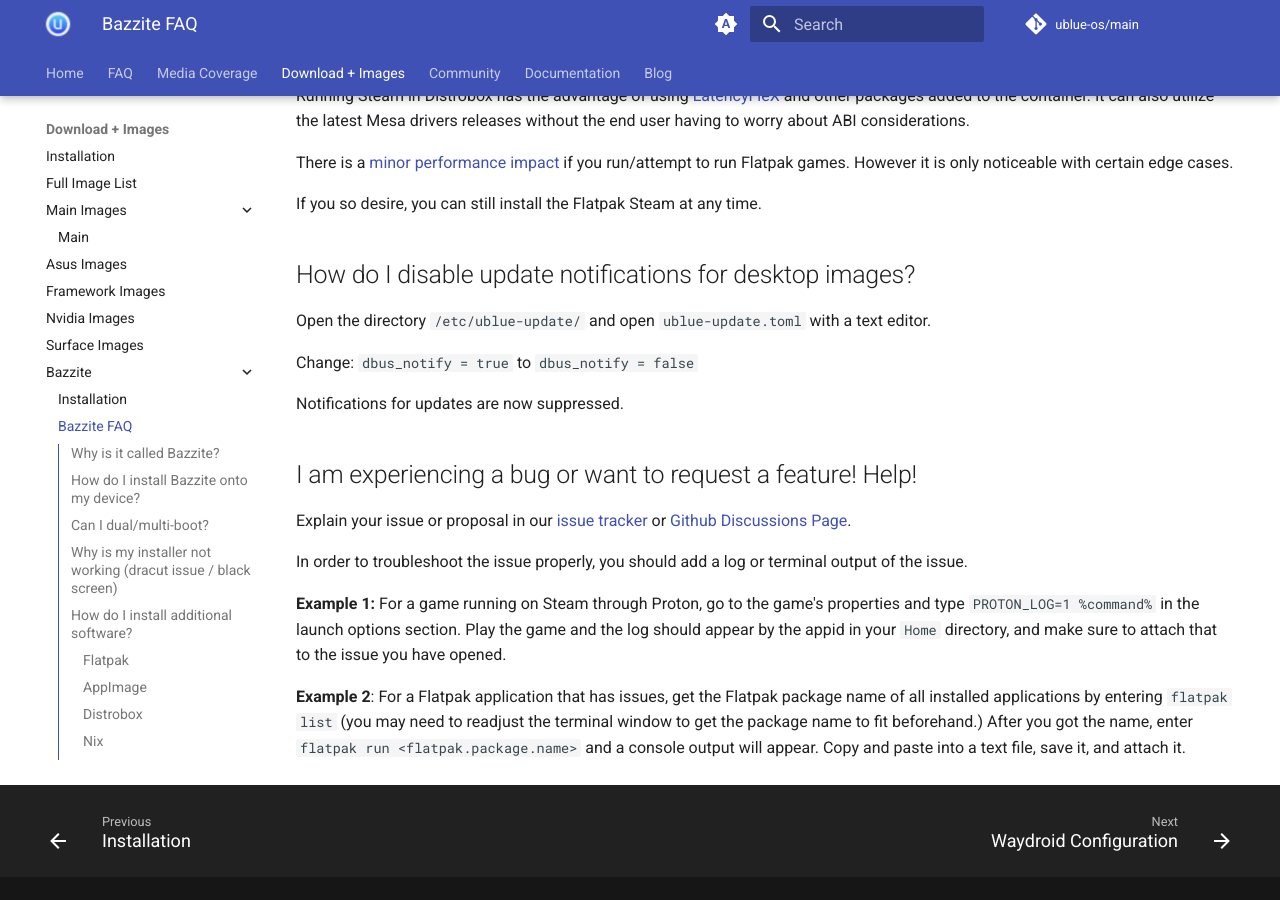
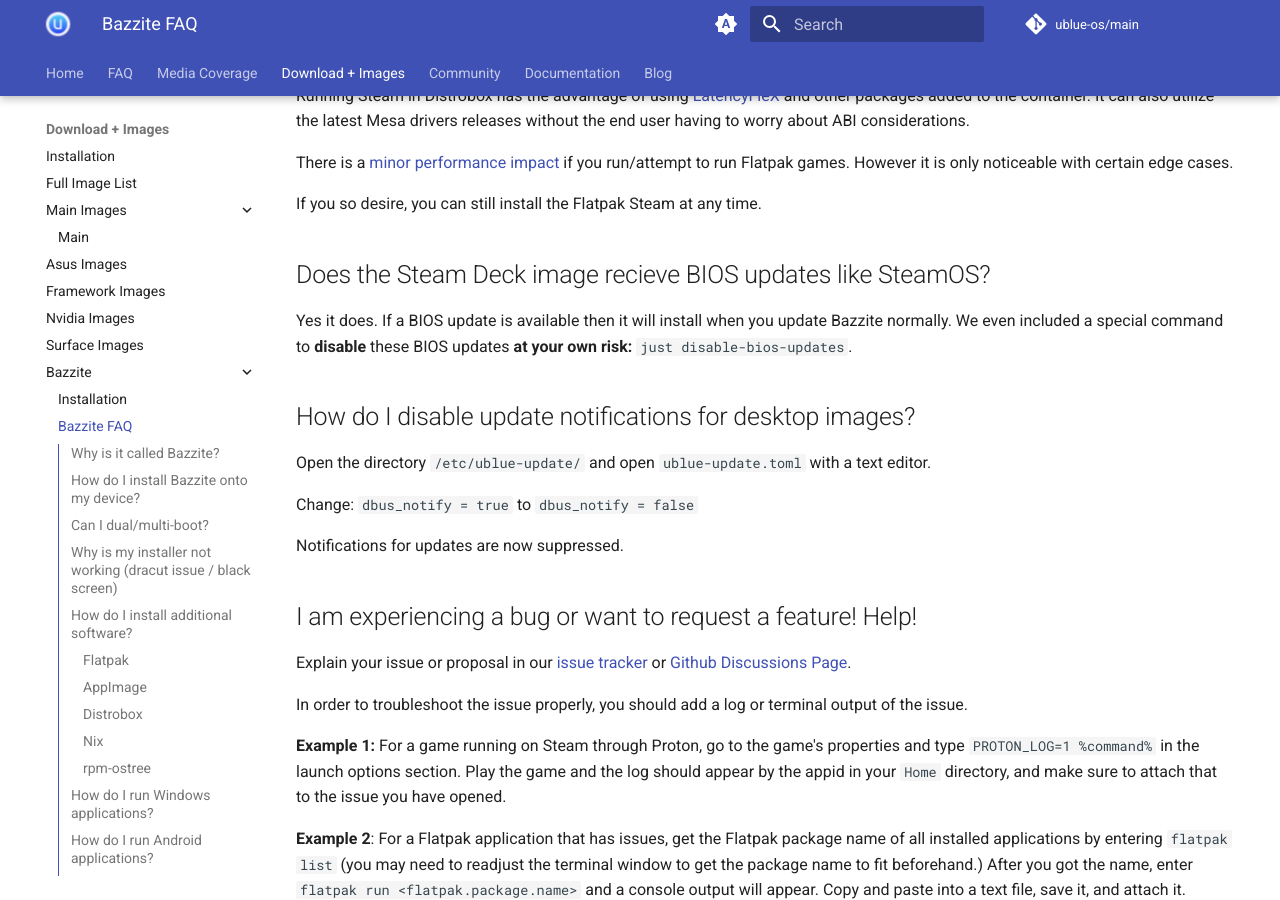
Before and after one commit to ublue-os/website, an MkDocs documentation site: the page built from docs/images/bazzite/FAQ.md, in a window 1280 px wide and 900 px high, scrolled down 4434 px. Built offline with MkDocs 1.6.1 and Material for MkDocs 9.7.7, drawn with Linux system fonts in a browser that asks for light colours; comment, search, counter and statistics services are not loaded.

Commit message:
feat: Mention BIOS updates for Steam Deck (#547)
It has been asked a lot.

```diff
--- a/docs/images/bazzite/FAQ.md
+++ b/docs/images/bazzite/FAQ.md
@@ -130,6 +130,10 @@ There is a [minor performance impact](https://github.com/flatpak/flatpak/issues/
 
 If you so desire, you can still install the Flatpak Steam at any time.
 
+## Does the Steam Deck image recieve BIOS updates like SteamOS?
+
+Yes it does.  If a BIOS update is available then it will install when you update Bazzite normally.  We even included a special command to **disable** these BIOS updates **at your own risk:** `just disable-bios-updates`.
+
 ## How do I disable update notifications for desktop images?
 
 Open the directory `/etc/ublue-update/` and open `ublue-update.toml` with a text editor.
```
